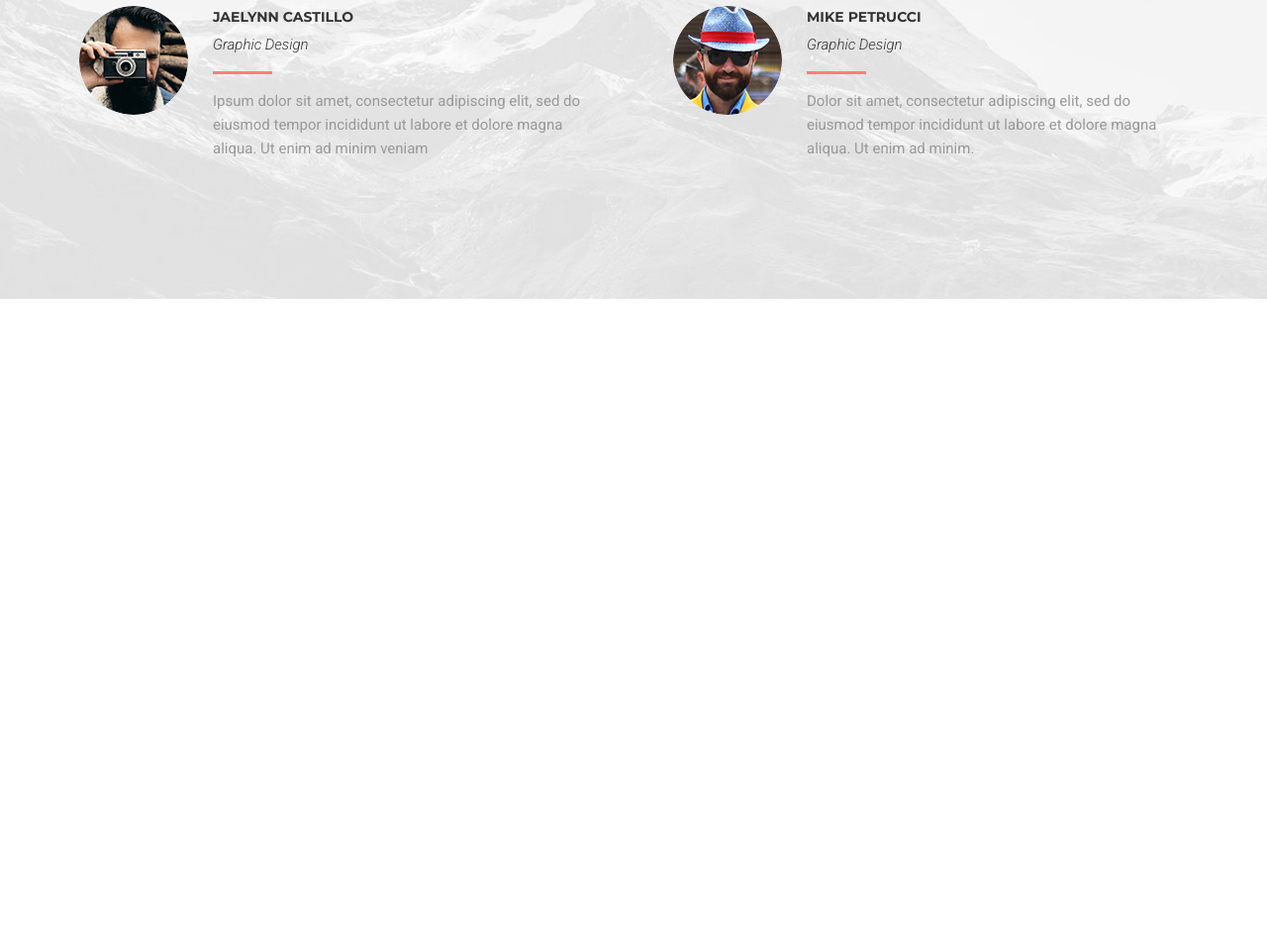
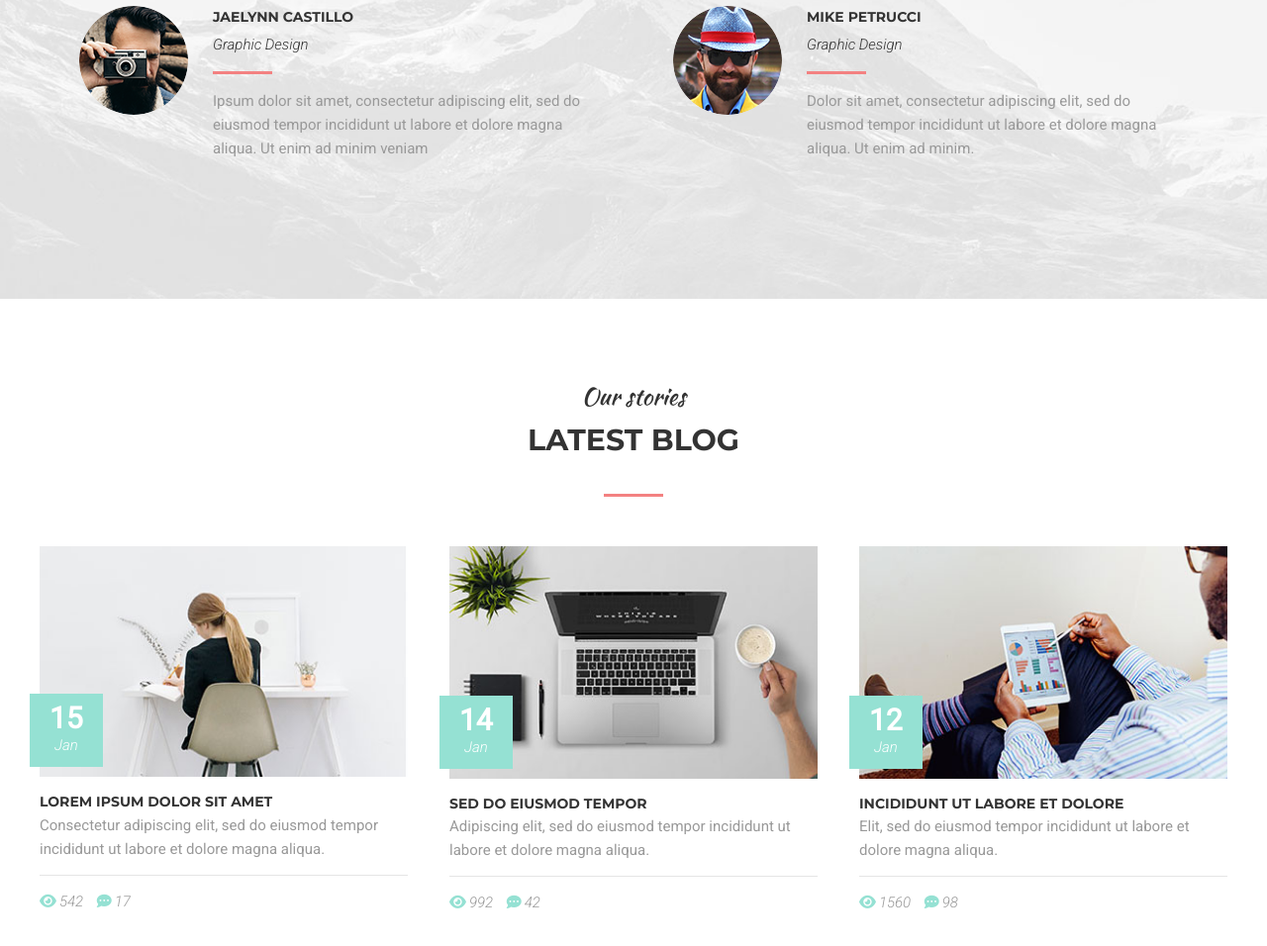
Before and after one commit to elmiramm/1_mogo, a plain HTML site: page index.html in a window 1280 px wide. Shown: the part 7283-8239 px from the top of the page at 99% size. Before the commit the page ends 7585 px from the top, so only its background shows below. Drawn offline with Linux system fonts and the light colour scheme.

Commit message:
html/css section blog

```diff
--- a/css/style.css
+++ b/css/style.css
@@ -791,3 +791,99 @@ display: none;
 
 		background-color: #f38181;
 	}
+
+	/* Blog */
+
+	.blog {
+		display: flex;
+		justify-content: space-between;
+	}
+
+	.blog__item {
+		width: 31%;
+	}
+
+	.blog__header {
+		position: relative;
+		margin-bottom: 14px;
+	}
+
+	.blog__photo {
+		display: block;
+		width: 100%;
+		height: auto;
+	}
+
+	.blog__date {
+		padding: 10px 20px;
+
+		background-color: #95e1d3;
+
+		font-family: 'Roboto', sans-serif;
+		font-size: 15px;
+		font-weight: 300;
+		font-style: italic;
+		color: #fff;
+		text-align: center;
+
+		position: absolute;
+		bottom: 10px;
+		left: -10px;
+		z-index: 1;
+	}
+
+	.blog__date-day {
+		font-size: 30px;
+		font-weight: bold;
+		font-style: normal;
+		line-height: 1;
+	}
+
+	.blog__content {
+		margin-bottom: 14px;
+	}
+
+	.blog__title {
+		font-size: 14px;
+		font-weight: bold;
+		color: #333;
+		text-transform: uppercase;
+	}
+
+	.blog__title a {
+		color: inherit;
+		text-decoration: none;
+	}
+
+	.blog__title a:hover {
+		text-decoration: underline;
+	}
+
+	.blog__text {
+		font-family: 'Roboto', sans-serif;
+		font-size: 15px;
+		color: #999;
+	}
+
+	.blog__footer {
+		padding-top: 14px;
+		border-top:  1px solid #e5e5e5;
+
+		font-family: 'Roboto', sans-serif;
+		font-size: 15px;
+		font-weight: 300;
+		font-style: italic;
+		color: #999;
+	}
+
+	.blog-stat__item {
+		display: inline-block;
+		vertical-align: top;
+		margin-right: 10px;
+	}
+
+	.blog-stat__item i {
+		margin-right: 3px;
+
+		color: #95e1d3;
+	}
--- a/index.html
+++ b/index.html
@@ -609,6 +609,106 @@
 		</div>
 	</section>
 
+	<section class="section">
+		<div class="container">
+
+			<header class="section__header">
+				<h3 class="section__suptitle">Our stories</h3>
+				<h2 class="section__title">Latest blog</h2>
+			</header>
+
+			<div class="blog">
+				<div class="blog__item">
+					<div class="blog__header">
+						<a href="#">
+							<img class="blog__photo" src="images/blog/1.jpg" alt="Blog Image 1">
+						</a>
+
+						<div class="blog__date">
+							<div class="blog__date-day">15</div>Jan
+						</div>
+					</div>
+					<div class="blog__content">
+						<div class="blog__title">
+							<a href="#">Lorem ipsum dolor sit amet</a>
+						</div>
+						<div class="blog__text">Consectetur adipiscing elit, sed do eiusmod tempor incididunt ut labore et
+							dolore magna aliqua.</div>
+					</div>
+					<div class="blog__footer">
+						<div class="blog-stat">
+							<span class="blog-stat__item">
+								<i class="fa-solid fa-eye"></i>542
+							</span>
+							<span class="blog-stat__item">
+								<i class="fa-solid fa-comment-dots"></i>17
+							</span>
+						</div>
+					</div>
+				</div>
+
+				<div class="blog__item">
+					<div class="blog__header">
+						<a href="#">
+							<img class="blog__photo" src="images/blog/2.jpg" alt="Blog Image 2">
+						</a>
+
+						<div class="blog__date">
+							<div class="blog__date-day">14</div>Jan
+						</div>
+					</div>
+					<div class="blog__content">
+						<div class="blog__title">
+							<a href="#">sed do eiusmod tempor</a>
+						</div>
+						<div class="blog__text">Adipiscing elit, sed do eiusmod tempor incididunt ut labore et dolore magna
+							aliqua.</div>
+					</div>
+					<div class="blog__footer">
+						<div class="blog-stat">
+							<span class="blog-stat__item">
+								<i class="fa-solid fa-eye"></i>992
+							</span>
+							<span class="blog-stat__item">
+								<i class="fa-solid fa-comment-dots"></i>42
+							</span>
+						</div>
+					</div>
+				</div>
+
+				<div class="blog__item">
+					<div class="blog__header">
+						<a href="#">
+							<img class="blog__photo" src="images/blog/3.jpg" alt="Blog Image 3">
+						</a>
+
+						<div class="blog__date">
+							<div class="blog__date-day">12</div>Jan
+						</div>
+					</div>
+					<div class="blog__content">
+						<div class="blog__title">
+							<a href="#">incididunt ut labore et dolore</a>
+						</div>
+						<div class="blog__text">Elit, sed do eiusmod tempor incididunt ut labore et dolore magna aliqua.</div>
+					</div>
+					<div class="blog__footer">
+						<div class="blog-stat">
+							<span class="blog-stat__item">
+								<i class="fa-solid fa-eye"></i>1560
+							</span>
+							<span class="blog-stat__item">
+								<i class="fa-solid fa-comment-dots"></i>98
+							</span>
+						</div>
+					</div>
+				</div>
+
+			</div>
+
+		</div>
+	</section>
+
 </body>
 
 </html>
```
Also changed, not shown: images/blog/1.jpg (added), images/blog/2.jpg (added), images/blog/3.jpg (added).
